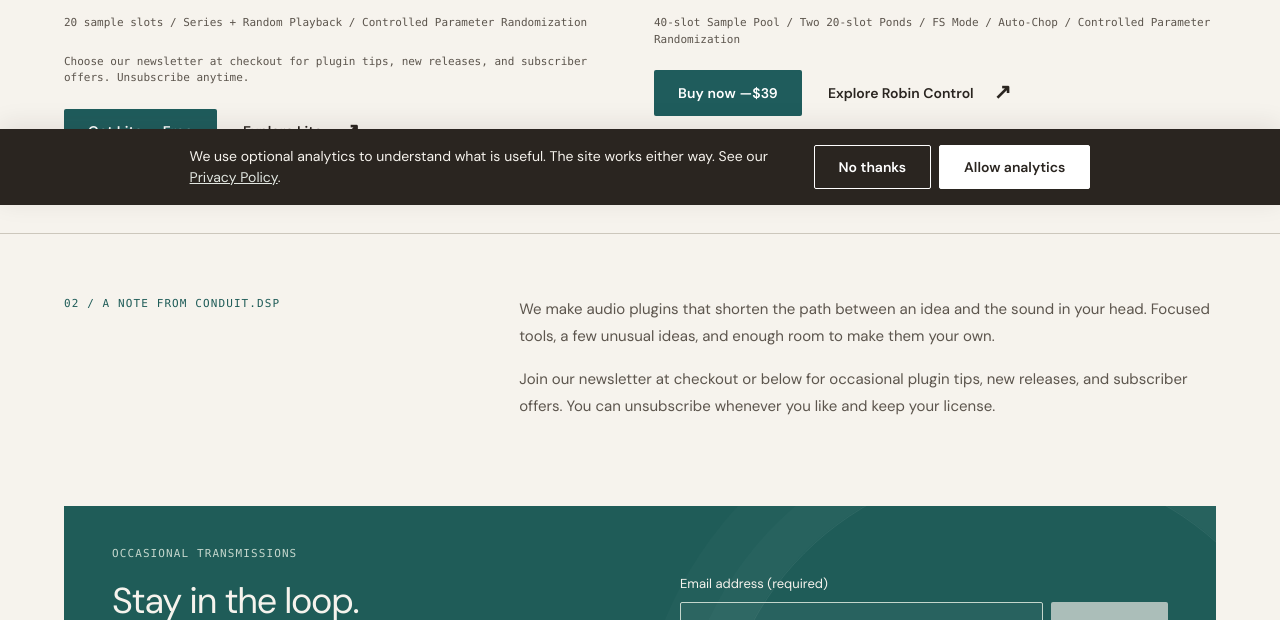
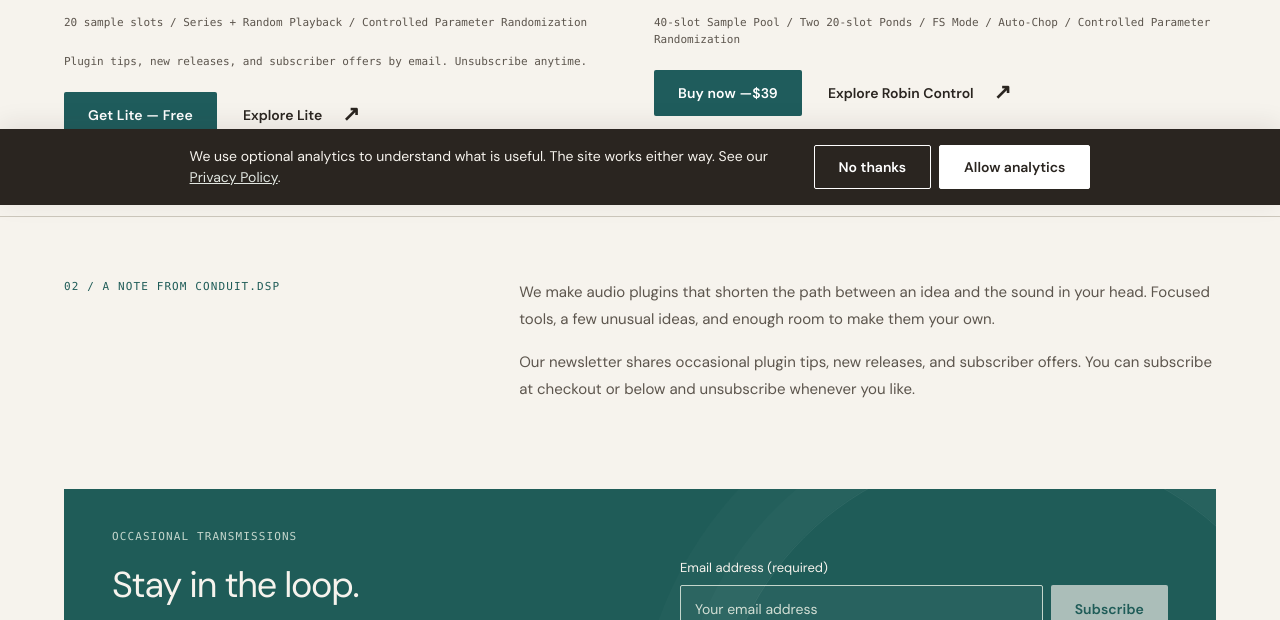
Before and after one commit to ahamadey27/conduit-dsp-website, a plain HTML site: page index.html in a window 1280 px wide. Shown: the part 595-1215 px from the top of the page. Drawn offline with Linux system fonts and the light colour scheme.

Commit message:
Document prechecked Moonbase checkout and simplify signup notices

```diff
--- a/index.html
+++ b/index.html
@@ -84,7 +84,7 @@
               <h2 class="plugin-card__name"><a href="/plugins/robin-control-lite/">Robin Control Lite</a></h2>
               <p class="plugin-card__summary">Small variations. A world of difference.</p>
               <p class="plugin-card__meta">20 sample slots / Series + Random Playback / Controlled Parameter Randomization</p>
-              <p class="plugin-card__meta">Choose our newsletter at checkout for plugin tips, new releases, and subscriber offers. Unsubscribe anytime.</p>
+              <p class="plugin-card__meta">Plugin tips, new releases, and subscriber offers by email. Unsubscribe anytime.</p>
               <div class="plugin-card__actions"><a class="btn btn--primary" href="https://conduitdsp.moonbase.sh/buy/robin-control-lite" data-store-action="add_to_cart" data-moonbase-if="!product.robin-control-lite.owned">Get Lite — Free</a><a class="btn btn--outline" href="https://conduitdsp.moonbase.sh/download/robin-control-lite" data-store-action="download_product" hidden data-moonbase-if="product.robin-control-lite.owned">Download Lite</a><a class="text-link" href="/plugins/robin-control-lite/">Explore Lite <span aria-hidden="true">↗</span></a></div>
             </div>
           </article>
@@ -123,7 +123,7 @@
         <div class="home-about__text">
           <p class="eyebrow">02 / A note from conduit.dsp</p>
           <p>We make audio plugins that shorten the path between an idea and the sound in your head. Focused tools, a few unusual ideas, and enough room to make them your own.</p>
-          <p>Join our newsletter at checkout or below for occasional plugin tips, new releases, and subscriber offers. You can unsubscribe whenever you like and keep your license.</p>
+          <p>Our newsletter shares occasional plugin tips, new releases, and subscriber offers. You can subscribe at checkout or below and unsubscribe whenever you like.</p>
         </div>
       </div>
     </section>
```
Also changed, not shown: plugins/index.html (+1 -1 lines), plugins/robin-control-lite/index.html (+1 -1 lines), privacy-policy/index.html (+2 -1 lines), 6 other files.
